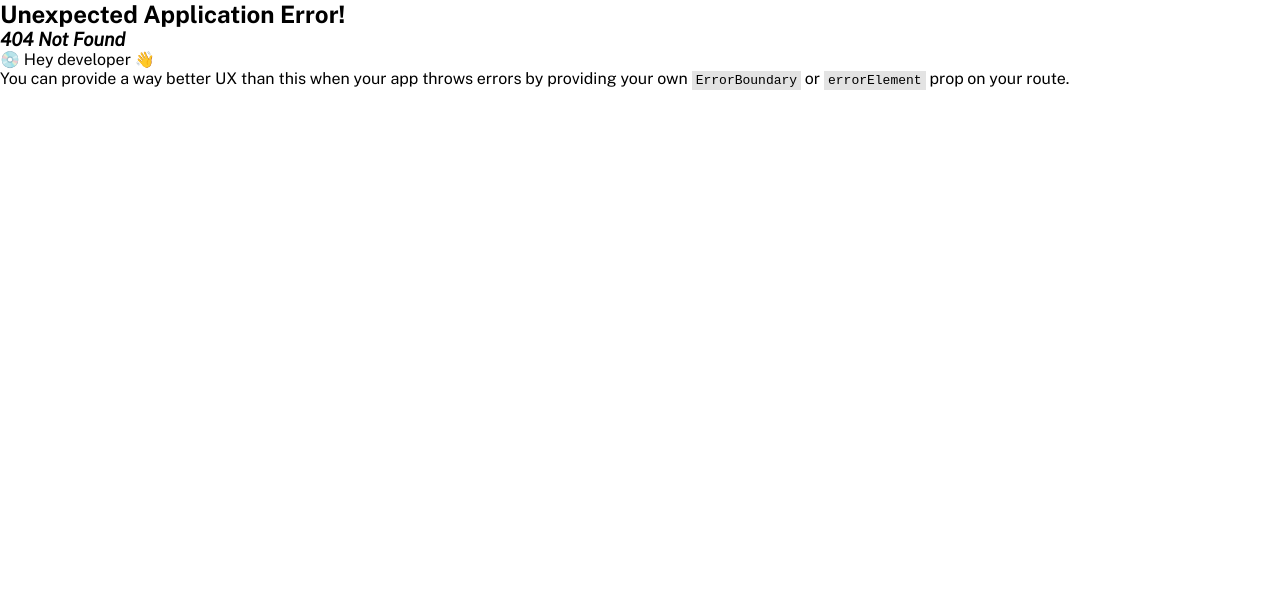
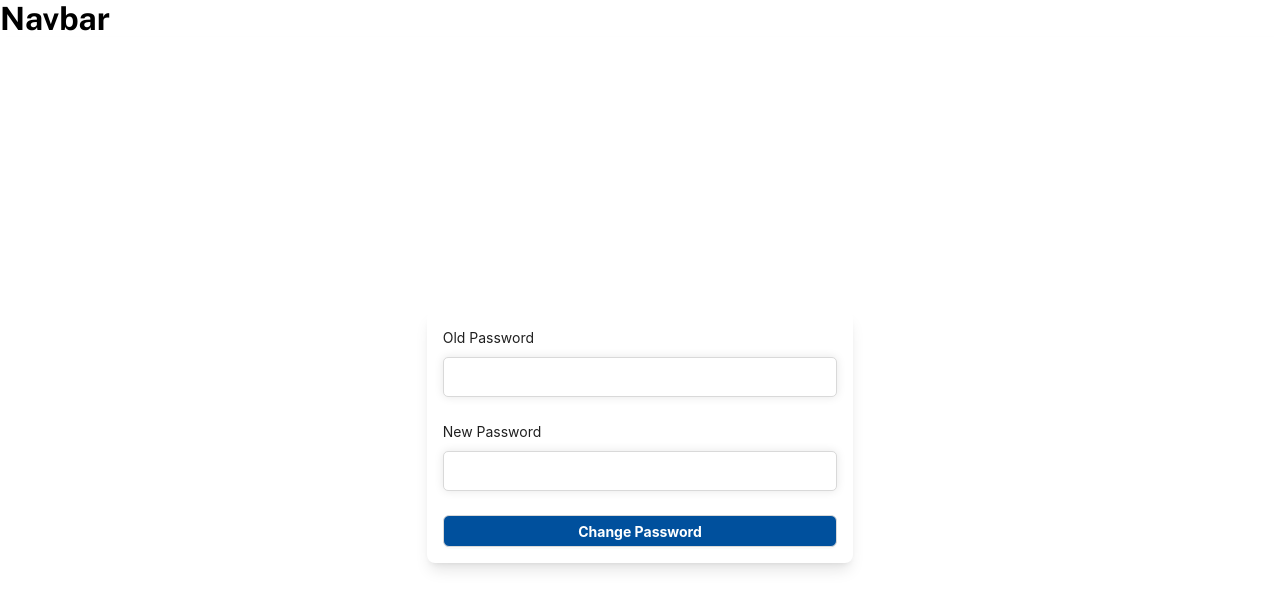
Before and after one commit to NS-Sheam/service-resarvation, a React (Vite) app in the folder reservation-client/: page /auth/change-password in a window 1280 px wide. Before the commit this address had no page. Shown: the top 608 px of the page. Built offline with nearby package versions, Linux system fonts and the light colour scheme.

Commit message:
change password done

```diff
--- a/reservation-client/src/components/auth/Login.tsx
+++ b/reservation-client/src/components/auth/Login.tsx
@@ -30,7 +30,9 @@ const Login = () => {
         dispatch(setUser({ user: { ...user, image: userInfo?.data?.image }, token: res.data.data.accessToken }));
         toast.success("Logged in successfully", { id: toastId });
       } else {
-        toast.error(res.error.message, { id: toastId });
+        toast.error(res?.error?.data?.errorSources[0].message || res?.error?.data?.message || res.error.message, {
+          id: toastId,
+        });
       }
     } catch (error: any) {
       toast.error(error.message, { id: toastId });
--- /dev/null
+++ b/reservation-client/src/pages/auth/ChangePassword.tsx
@@ -0,0 +1,87 @@
+import { FieldValues, SubmitHandler } from "react-hook-form";
+import { Button, Col, Row } from "antd";
+import { toast } from "sonner";
+import { useChangePasswordMutation } from "../../redux/redux/features/auth/auth.api";
+
+import RForm from "../../components/form/RForm";
+import RInput from "../../components/form/RInput";
+
+const ChangePassword = () => {
+  const [ChangePassword] = useChangePasswordMutation();
+
+  const onSubmit: SubmitHandler<FieldValues> = async (data) => {
+    const toastId = toast.loading("Changing password...");
+    try {
+      const res: any = await ChangePassword(data);
+
+      if (!res.error) {
+        toast.success("Password changed successfully", { id: toastId });
+      } else {
+        toast.error(res?.error?.data?.errorSources[0].message || res?.error?.data?.message || res.error.message, {
+          id: toastId,
+        });
+      }
+    } catch (error: any) {
+      toast.error(error.message, { id: toastId });
+    }
+  };
+  const commonInputStyle = {
+    padding: "0.5rem 1rem",
+    fontWeight: "bold",
+    boxShadow: "0 0 10px 0 rgba(0,0,0,0.1)",
+    borderRadius: "5px",
+  };
+  return (
+    <Row
+      justify="center"
+      align="middle"
+      style={{ minHeight: "100vh", backgroundColor: "" }}
+      className="shadow-md py-6 md:py-10 lg:py-16"
+    >
+      <Col
+        span={22}
+        md={{ span: 12 }}
+        lg={{ span: 8 }}
+        className="bg-white shadow-lg space-y-4  rounded-lg"
+      >
+        <div className="p-4">
+          <Row
+            justify="center"
+            align="middle"
+          >
+            <Col span={24}>
+              <RForm onSubmit={onSubmit}>
+                <Row gutter={8}>
+                  <Col span={24}>
+                    <RInput
+                      style={commonInputStyle}
+                      type="password"
+                      name="oldPassword"
+                      label="Old Password"
+                    />
+                  </Col>
+                  <Col span={24}>
+                    <RInput
+                      style={commonInputStyle}
+                      type="password"
+                      name="newPassword"
+                      label="New Password"
+                    />
+                  </Col>
+                </Row>
+                <Button
+                  htmlType="submit"
+                  style={{ width: "100%", backgroundColor: "#00509d", color: "white", fontWeight: "bold" }}
+                >
+                  Change Password
+                </Button>
+              </RForm>
+            </Col>
+          </Row>
+        </div>
+      </Col>
+    </Row>
+  );
+};
+
+export default ChangePassword;
--- /dev/null
+++ b/reservation-client/src/pages/auth/ForgetPassword.tsx
@@ -0,0 +1,87 @@
+import { FieldValues, SubmitHandler } from "react-hook-form";
+import { Button, Col, Row } from "antd";
+import { toast } from "sonner";
+import { useChangePasswordMutation } from "../../redux/redux/features/auth/auth.api";
+
+import RForm from "../../components/form/RForm";
+import RInput from "../../components/form/RInput";
+
+const ForgetPassword = () => {
+  const [ChangePassword] = useChangePasswordMutation();
+
+  const onSubmit: SubmitHandler<FieldValues> = async (data) => {
+    const toastId = toast.loading("Changing password...");
+    try {
+      const res: any = await ChangePassword(data);
+
+      if (!res.error) {
+        toast.success("Password changed successfully", { id: toastId });
+      } else {
+        toast.error(res?.error?.data?.errorSources[0].message || res?.error?.data?.message || res.error.message, {
+          id: toastId,
+        });
+      }
+    } catch (error: any) {
+      toast.error(error.message, { id: toastId });
+    }
+  };
+  const commonInputStyle = {
+    padding: "0.5rem 1rem",
+    fontWeight: "bold",
+    boxShadow: "0 0 10px 0 rgba(0,0,0,0.1)",
+    borderRadius: "5px",
+  };
+  return (
+    <Row
+      justify="center"
+      align="middle"
+      style={{ minHeight: "100vh", backgroundColor: "" }}
+      className="shadow-md py-6 md:py-10 lg:py-16"
+    >
+      <Col
+        span={22}
+        md={{ span: 12 }}
+        lg={{ span: 8 }}
+        className="bg-white shadow-lg space-y-4  rounded-lg"
+      >
+        <div className="p-4">
+          <Row
+            justify="center"
+            align="middle"
+          >
+            <Col span={24}>
+              <RForm onSubmit={onSubmit}>
+                <Row gutter={8}>
+                  <Col span={24}>
+                    <RInput
+                      style={commonInputStyle}
+                      type="password"
+                      name="oldPassword"
+                      label="Old Password"
+                    />
+                  </Col>
+                  <Col span={24}>
+                    <RInput
+                      style={commonInputStyle}
+                      type="password"
+                      name="newPassword"
+                      label="New Password"
+                    />
+                  </Col>
+                </Row>
+                <Button
+                  htmlType="submit"
+                  style={{ width: "100%", backgroundColor: "#00509d", color: "white", fontWeight: "bold" }}
+                >
+                  Login
+                </Button>
+              </RForm>
+            </Col>
+          </Row>
+        </div>
+      </Col>
+    </Row>
+  );
+};
+
+export default ForgetPassword;
--- a/reservation-client/src/redux/redux/features/auth/auth.api.ts
+++ b/reservation-client/src/redux/redux/features/auth/auth.api.ts
@@ -55,5 +55,12 @@ const authApi = baseApi.injectEndpoints({
   }),
 });
 
-export const { useLoginMutation, useCustomerRegistrationMutation, useProviderRegistrationMutation, useGetMyInfoQuery } =
-  authApi;
+export const {
+  useLoginMutation,
+  useCustomerRegistrationMutation,
+  useProviderRegistrationMutation,
+  useChangePasswordMutation,
+  useForgetPasswordMutation,
+  useResetPasswordMutation,
+  useGetMyInfoQuery,
+} = authApi;
--- a/reservation-client/src/router/routes.tsx
+++ b/reservation-client/src/router/routes.tsx
@@ -2,6 +2,7 @@ import { createBrowserRouter } from "react-router-dom";
 import App from "../App";
 import Home from "../pages/Home";
 import Auth from "../pages/auth/Auth";
+import ChangePassword from "../pages/auth/ChangePassword";
 
 const router = createBrowserRouter([
   {
@@ -15,6 +16,10 @@ const router = createBrowserRouter([
       {
         path: "/auth",
         element: <Auth />,
+      },
+      {
+        path: "/auth/change-password",
+        element: <ChangePassword />,
       },
       //   {
       //     path: "/product/:id",
```
